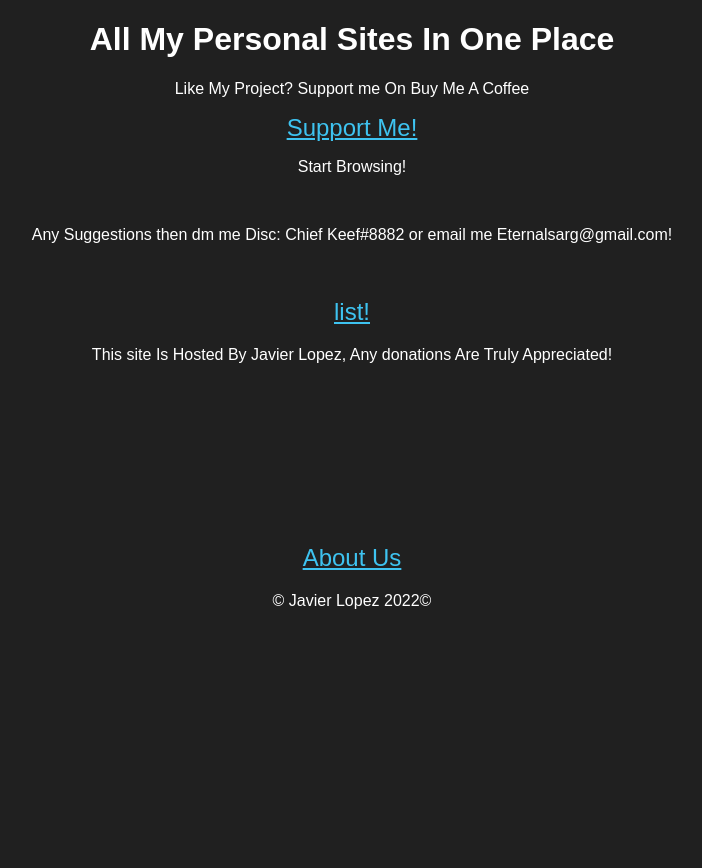
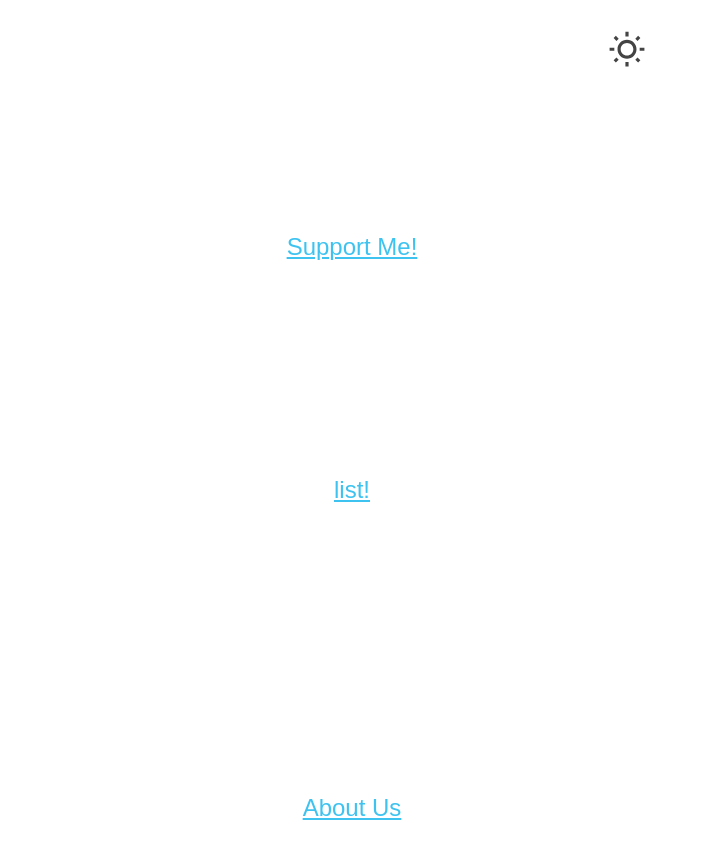
Before and after one commit to Tumbadoware/Eternals-Sites, a website: page index.html in a window 1280 px wide. Shown: the whole page, without its empty margins (288-990 px from the left). Before the commit the page ends 800 px from the top, so only its background shows below. Drawn offline with Linux system fonts and the light colour scheme.

Commit message:
Update index.html

```diff
--- a/index.html
+++ b/index.html
@@ -5,6 +5,147 @@
        <meta name="description" content="Eterna's Sites!">
        <title>Eternal's Sites</title>
        <link rel="shortcut icon" type="image" href="./img/Chief-Keef--008.jpg"/>
+<div class="buttonContainer">
+				<button onclick="SwitchTheme()">
+
+					<svg id="Sun" viewBox="0 0 24 24" class="toggle" >
+						<path d="M6.76 4.84l-1.8-1.79-1.41 1.41 1.79 1.79zM1 10.5h3v2H1zM11 .55h2V3.5h-2zm8.04 2.495l1.408 1.407-1.79 1.79-1.407-1.408zm-1.8 15.115l1.79 1.8 1.41-1.41-1.8-1.79zM20 10.5h3v2h-3zm-8-5c-3.31 0-6 2.69-6 6s2.69 6 6 6 6-2.69 6-6-2.69-6-6-6zm0 10c-2.21 0-4-1.79-4-4s1.79-4 4-4 4 1.79 4 4-1.79 4-4 4zm-1 4h2v2.95h-2zm-7.45-.96l1.41 1.41 1.79-1.8-1.41-1.41z"/>
+					</svg>
+
+					<svg id="Moon" viewBox="0 0 24 24" class="toggle">
+						<path d="M9.37,5.51C9.19,6.15,9.1,6.82,9.1,7.5c0,4.08,3.32,7.4,7.4,7.4c0.68,0,1.35-0.09,1.99-0.27C17.45,17.19,14.93,19,12,19 c-3.86,0-7-3.14-7-7C5,9.07,6.81,6.55,9.37,5.51z M12,3c-4.97,0-9,4.03-9,9s4.03,9,9,9s9-4.03,9-9c0-0.46-0.04-0.92-0.1-1.36 c-0.98,1.37-2.58,2.26-4.4,2.26c-2.98,0-5.4-2.42-5.4-5.4c0-1.81,0.89-3.42,2.26-4.4C12.92,3.04,12.46,3,12,3L12,3z"/>
+					</svg>
+
+				</button>
+
+			</div>
+
+			<div class="content">
+				<style>
+
+:root {
+  --light-color: #FFF;
+  --dark-color: #444;
+}
+
+
+body{
+	margin: 0px;
+	padding: 0px;
+	background-color: var(--light-color);
+	width: 100%;
+	height: auto;
+	display: flex;
+	flex-direction: column;
+	align-items: center;
+	justify-content: center;
+	font-size: 20px;
+	color: var(--dark-color);
+	font-family: Arial;
+}
+
+h1{
+	font-size: 30px;
+	margin: 30px 0px;
+}
+
+p{
+	font-size: 20px;
+}
+
+
+button{
+	width: 50px;
+	height: 50px;
+	border-radius: 1000px;
+	background: transparent;
+	border: none;
+	font-size: 30px;
+	font-family: arial;
+	color: var(--light-color);
+	transition-duration: 0.2s;
+	display: flex;
+	justify-content: center;
+	align-items: center;
+}
+
+button:hover{
+	transform: scale(1.05);
+	/*transform: rotate(45deg);*/
+}
+
+button:active{
+	transform: scale(1);
+}
+
+
+
+.buttonContainer{
+	width: 80vw;
+  max-width: 600px;
+	height: 100px;
+	display: flex;
+	align-items: center;
+	justify-content: flex-end;
+	background-color: none;
+}
+
+
+.content{
+	width: 80vw;
+  max-width: 600px;
+	height: auto;
+	background-color: none;
+}
+
+
+
+.toggle{
+		width: 50px;
+		fill: none;
+	}
+
+
+#Moon{
+	display: none;
+	fill: var(--light-color);
+}
+
+#Sun{
+	display: block;
+	fill: var(--dark-color);
+}
+
+
+
+.dark-mode {
+	background-color: var(--dark-color);
+	color: var(--light-color);
+	fill: var(--light-color);
+}
+ </style>
+<script>
+function SwitchTheme() {
+
+				   var element = document.body;
+				   element.classList.toggle("dark-mode");
+
+				   var x = document.getElementById("Sun");
+				   var y = document.getElementById("Moon");
+
+					  if (x.style.display === "none") {
+					    x.style.display = "block";
+					    y.style.display = "none";
+					  }
+
+					  else {
+					    x.style.display = "none";
+					    y.style.display = "block";
+					  }
+
+					  console.log("VarSampleVal")
+				}
+ </script>
      </head>
      <body>
        <h1>All My Personal Sites In One Place</h1>
@@ -29,7 +170,7 @@
 			body {
 				text-align: center;
 				color: white;
-				background-color: #202020;
+				background-color: #FFFFFF;
 				font-family: sans-serif;
 			}
 
```
